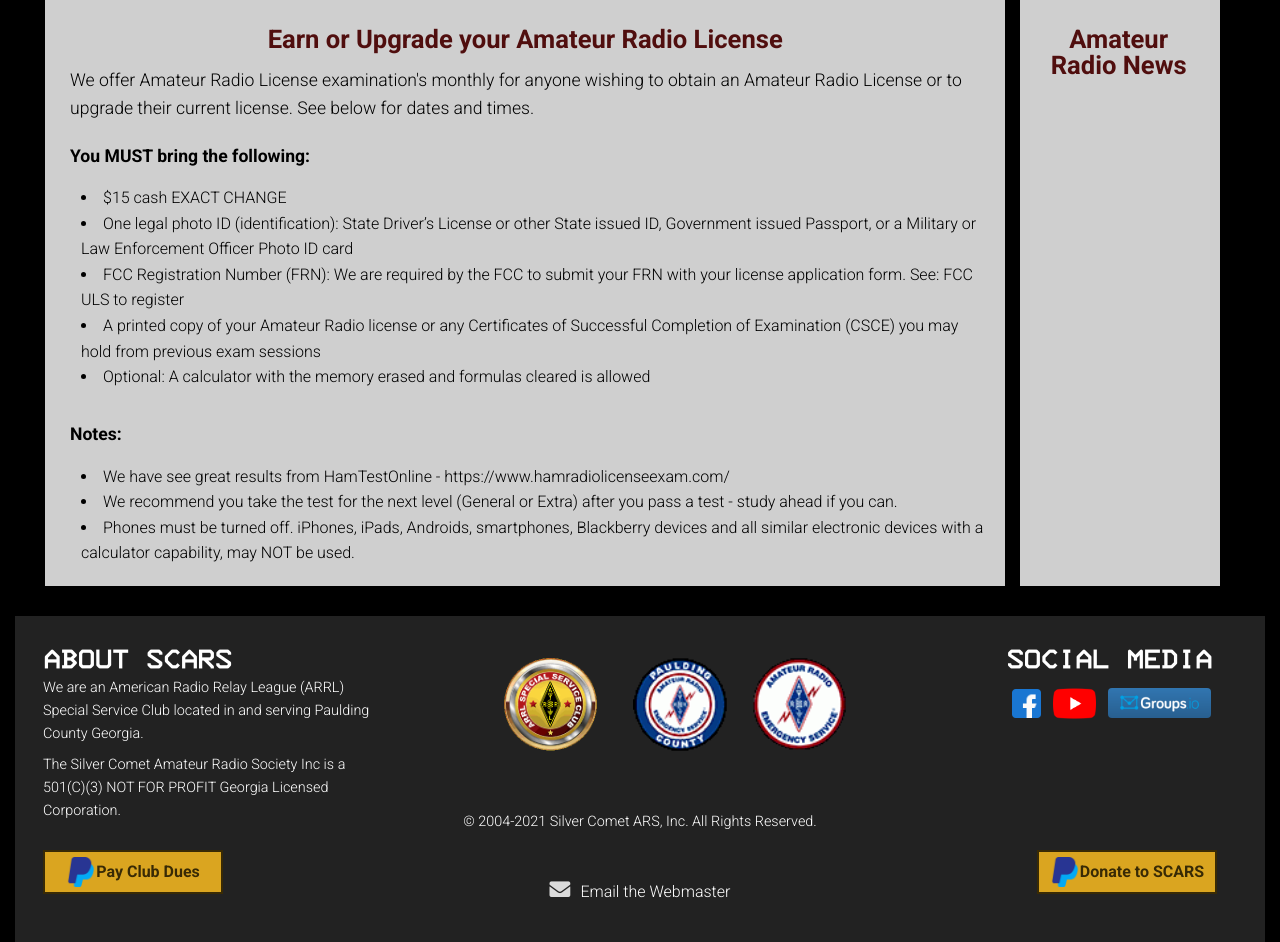
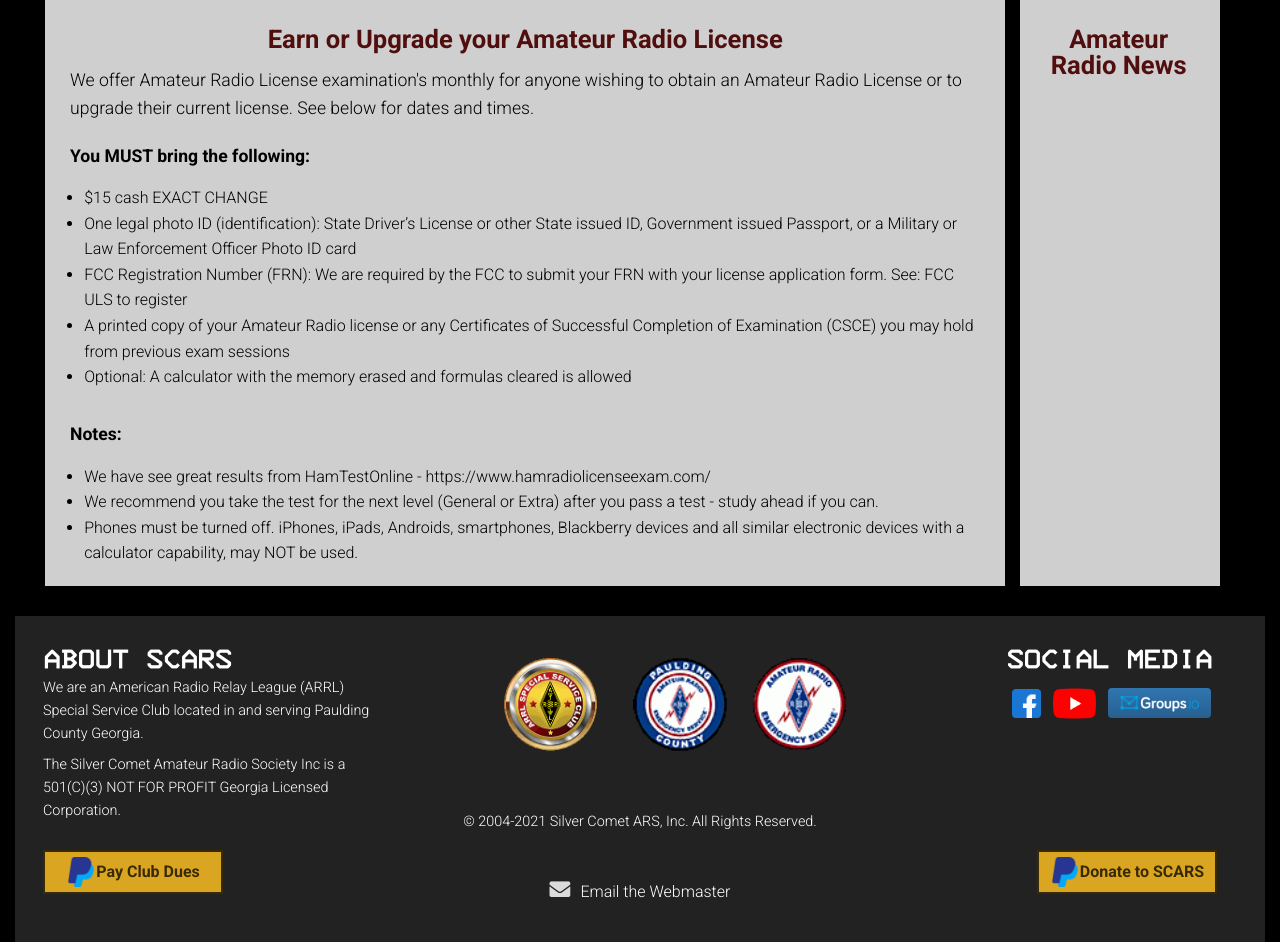
Before and after one commit to scars-webmaster/new-club-website, a PHP site: page /licensing-testing.php in a window 1280 px wide. Shown: the part 316-1258 px from the top of the page. Run offline with PHP 8.4, Linux system fonts and the light colour scheme; some libraries are stand-ins or nearby versions.

Commit message:
smal ul format change

```diff
--- a/css/style.css
+++ b/css/style.css
@@ -748,8 +748,8 @@
 
 .article ul {
   list-style: disc;
-  list-style: inside;
-  padding: 0 0 0 1rem;
+  list-style: outside;
+  padding: 0 0 0 1.2rem;
 }
 
 .article a {
@@ -772,7 +772,7 @@
   text-align: left;
 }
 
-td.rssdog i {
+.rssdog i {
   padding: 0px 0px 5px 0px;
   font-weight: 300;
   font-size: 0.9rem;
@@ -781,7 +781,7 @@
   text-align: left;
 }
 
-td.rssdog p {
+.rssdog p {
   padding: 0px 0px 2px 0px;
   font-weight: 300;
   font-size: 1rem;
```
